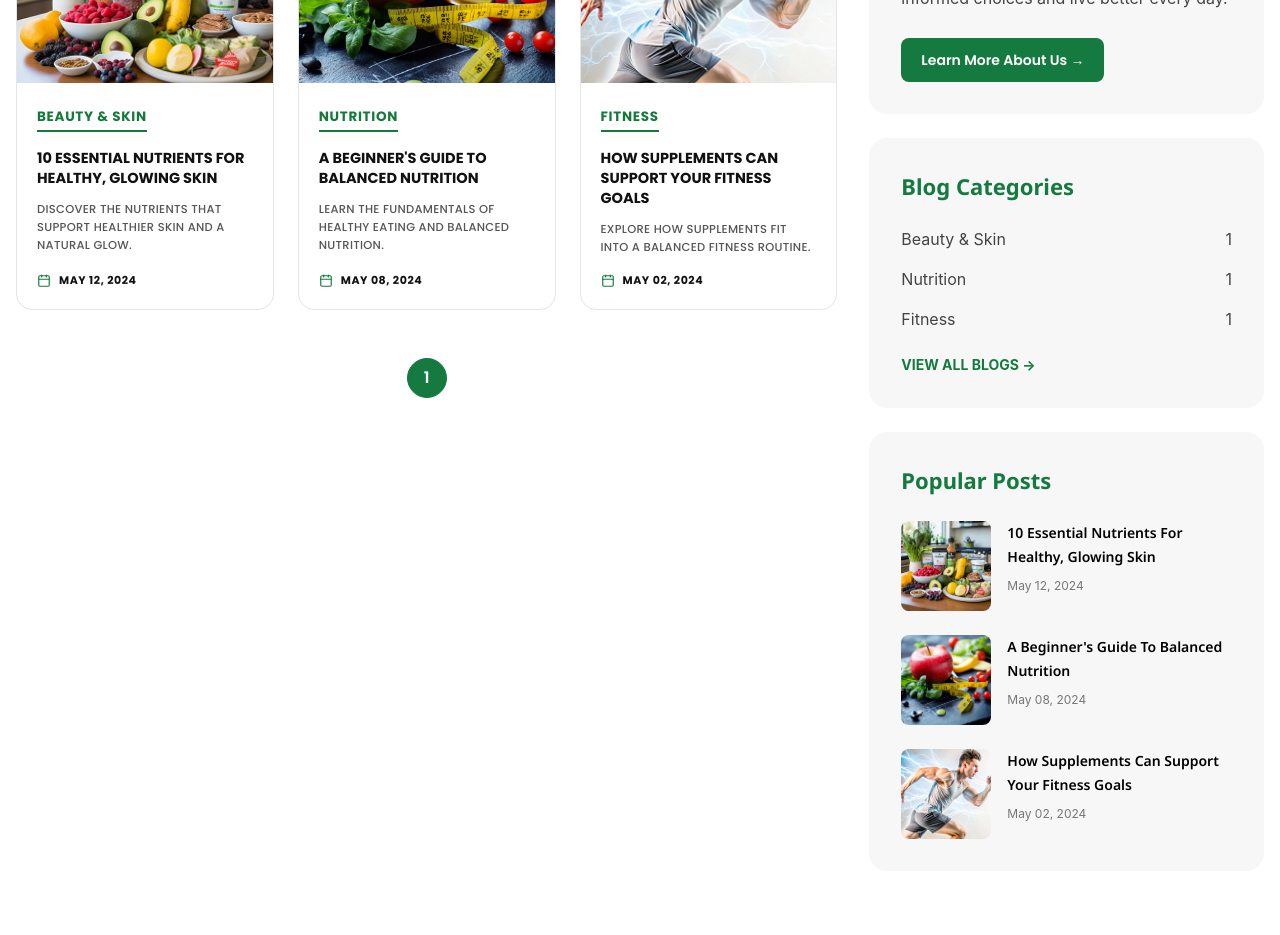
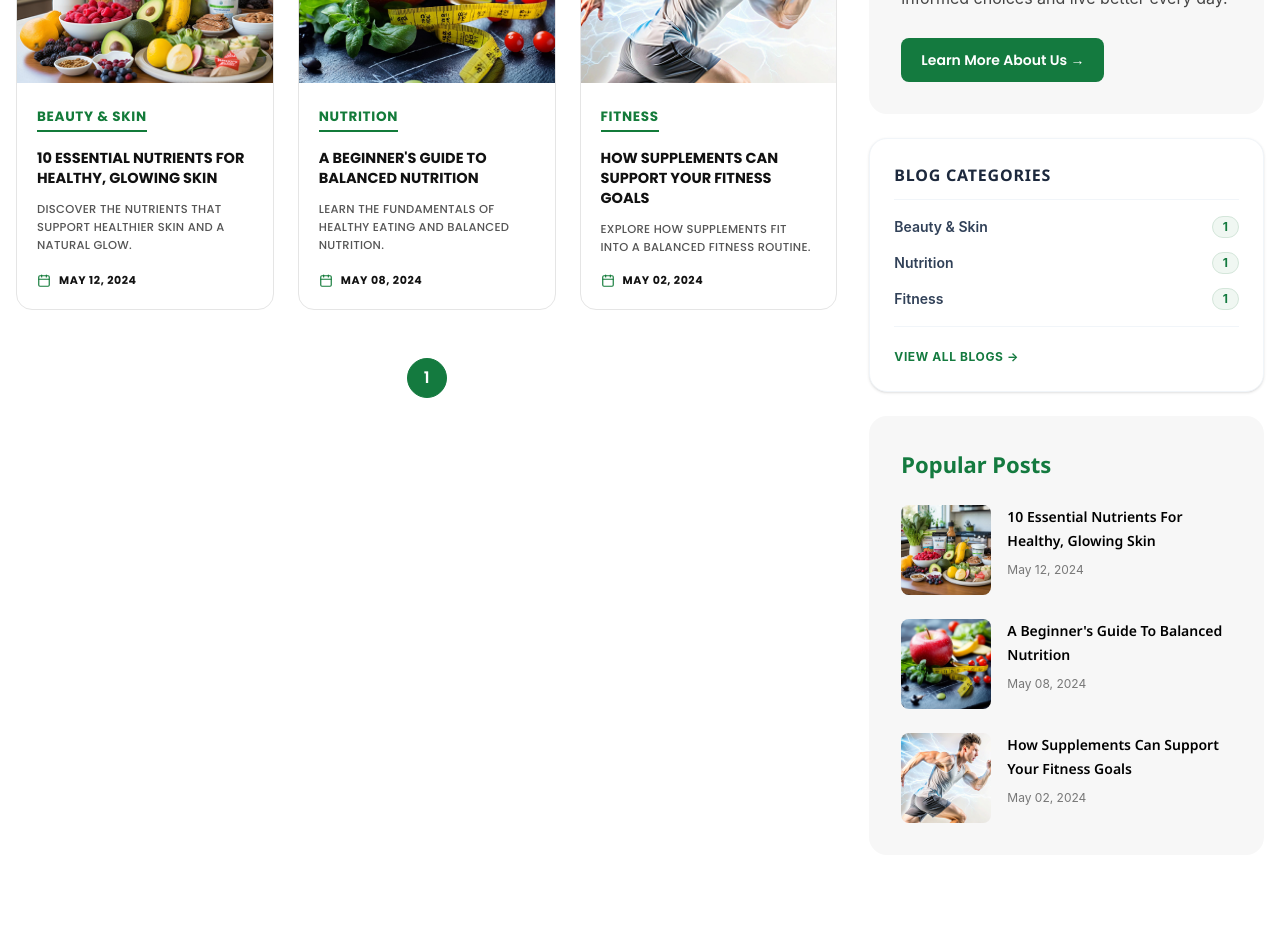
Before and after one commit to drashijaintms/nutrafyi, a React (Vite) app: page /blog in a window 1280 px wide. Shown: the part 780-1715 px from the top of the page. Built offline with nearby package versions, Linux system fonts and the light colour scheme; no server answers.

Commit message:
BlogListing: match categories widget design to BlogDetail (white bg, border, pill badges, border-b header)

```diff
--- a/src/components/BlogListing.jsx
+++ b/src/components/BlogListing.jsx
@@ -341,62 +341,46 @@ const popularPosts = [
   </div>
 
 {/* Blog Categories */}
-<div
-  className="
-    bg-[#f7f7f7]
-    rounded-[18px]
-    p-8
-  "
->
-  <h3
-    className="
-      text-[#147a3f]
-      font-bold
-      text-[22px]
-      mb-6
-    "
-  >
+<div className="bg-white border border-slate-100 rounded-[18px] p-6 shadow-sm">
+  <h3 className="text-base font-bold text-slate-800 border-b border-slate-100 pb-3 uppercase tracking-wider mb-4">
     Blog Categories
   </h3>
 
-  <div className="space-y-4">
+  <ul className="space-y-3.5">
     {dynamicCategories.map((category, index) => {
       const isActive = activeCategorySlug === category.slug;
       return (
+        <li key={index} className="flex items-center justify-between text-sm">
           <Link
-          key={index}
             to={`/blog?category=${category.slug}`}
-          className={`
-            flex
-            justify-between
-            hover:text-[#147a3f]
-            transition
-            ${isActive ? "text-[#147a3f] font-bold" : "text-[#444]"}
-          `}
+            className={`font-semibold transition hover:text-[#147a3f] ${
+              isActive ? "text-[#147a3f]" : "text-slate-700"
+            }`}
           >
-          <span>{category.name}</span>
-          <span>{category.count}</span>
+            {category.name}
           </Link>
+          <span className={`flex items-center justify-center px-2.5 py-0.5 rounded-full text-xs font-bold border ${
+            isActive
+              ? "bg-[#147a3f] text-white border-[#147a3f]"
+              : "bg-[#f0f7f2] text-[#147a3f] border-[#d4e6da]"
+          }`}>
+            {category.count}
+          </span>
+        </li>
       );
     })}
-  </div>
+  </ul>
 
+  <div className="pt-4 border-t border-slate-100 mt-4">
     <Link
       to="/blog"
-    className="
-      inline-flex
-      items-center
-      gap-2
-      mt-6
-      text-[#147a3f]
-      font-bold
-      uppercase
-      text-sm
-    "
+      className="inline-flex items-center gap-1 text-xs font-bold text-[#147a3f] hover:text-[#106933] uppercase tracking-wider"
     >
       View All Blogs →
     </Link>
   </div>
+</div>
+
 {/* Popular Posts */}
 <div
   className="
```
Lines whose indentation alone changed are shown as unchanged.
